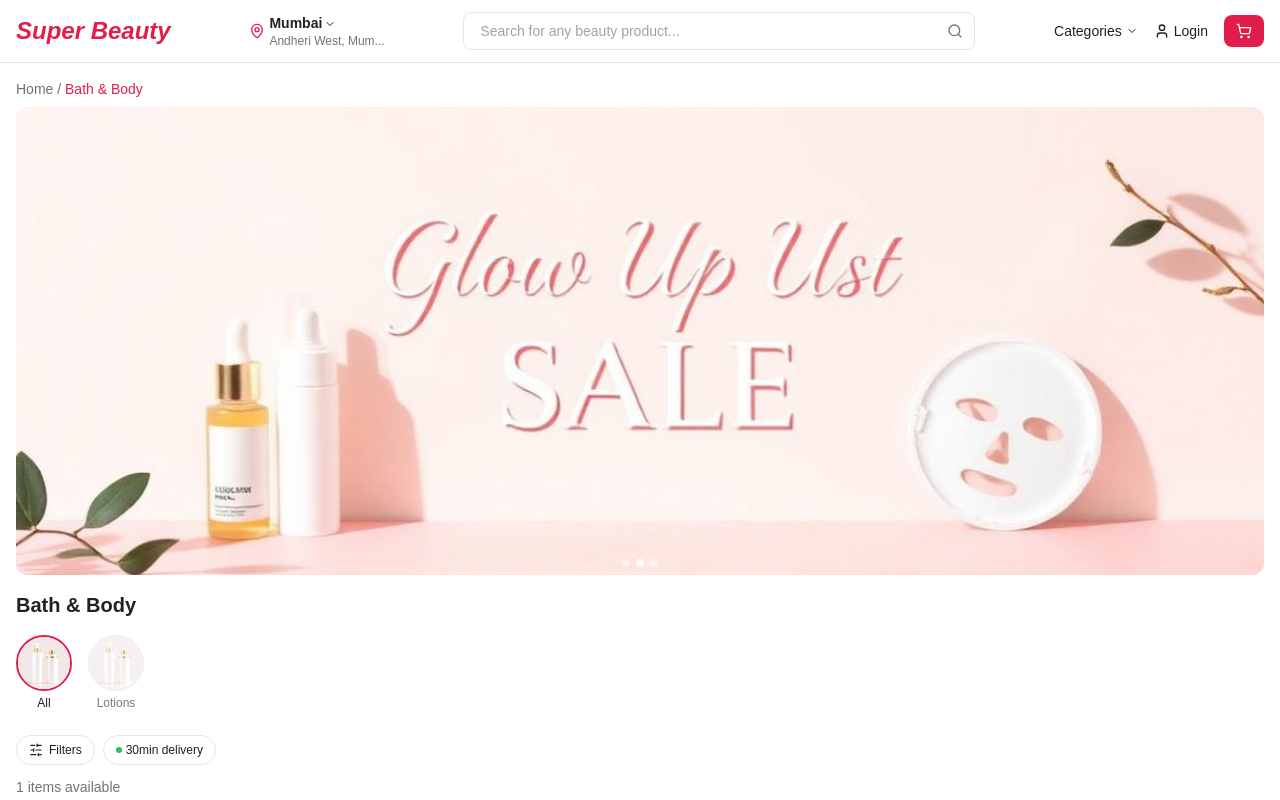
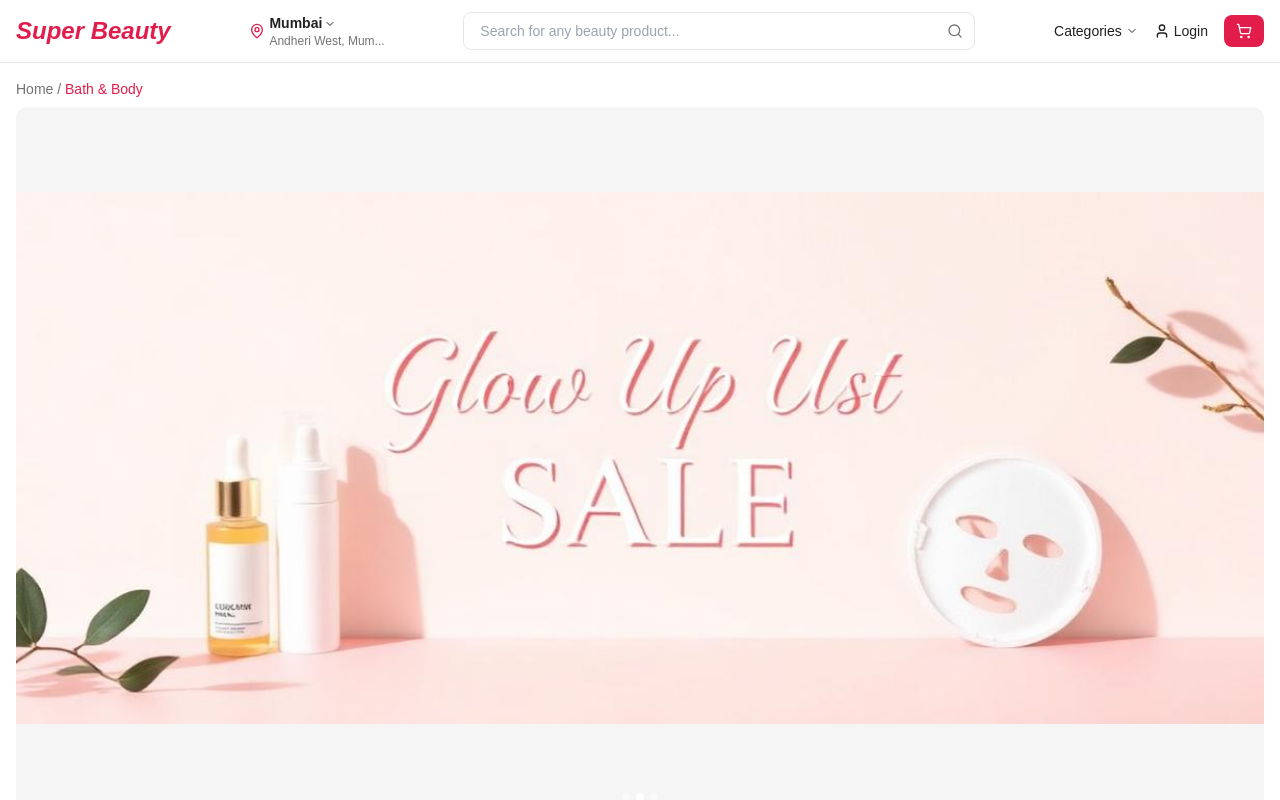
Before and after one commit to ajay-turningpoint-vapi/ecommerce-test-tp, a React (Vite) app: page /category/bath-body in a window 1280 px wide. Shown: the top 800 px of the page. Built offline with nearby package versions, Linux system fonts and the light colour scheme; the HTML template or start-up script is replaced by a standard one.

Commit message:
Banner images 16:9 fit
Co-authored-by: ajay-turningpoint-vapi <158992190+ajay-turningpoint-vapi@users.noreply.github.com>

```diff
--- a/src/components/banners/BannerSlider.tsx
+++ b/src/components/banners/BannerSlider.tsx
@@ -21,8 +21,8 @@ const BannerSlider = ({ banners, autoPlay = true, interval = 3500, className = '
     <div className={`relative rounded-xl overflow-hidden group bg-muted ${className}`}>
       <div className="flex transition-transform duration-500 ease-out" style={{ transform: `translateX(-${current * 100}%)` }}>
         {banners.map((b, i) => (
-          <div key={i} className="w-full shrink-0 aspect-[16/9] sm:aspect-[16/7] md:aspect-[16/6] bg-muted">
-            <img src={b.image} alt={b.alt} className="w-full h-full object-cover" loading={i === 0 ? 'eager' : 'lazy'} width={1920} height={1080} />
+          <div key={i} className="w-full shrink-0 aspect-video bg-muted">
+            <img src={b.image} alt={b.alt} className="w-full h-full object-contain" loading={i === 0 ? 'eager' : 'lazy'} />
           </div>
         ))}
       </div>
--- a/src/components/banners/PromoBanner.tsx
+++ b/src/components/banners/PromoBanner.tsx
@@ -16,7 +16,9 @@ const PromoBanner = ({ image, title, subtitle, cta, link = '/', variant = 'horiz
   if (variant === 'full' && image) {
     return (
       <Link to={link} className={`block rounded-xl overflow-hidden relative group bg-muted ${className}`}>
-        <img src={image} alt={title} className="w-full h-auto object-contain" loading="lazy" />
+        <div className="aspect-video">
+          <img src={image} alt={title} className="w-full h-full object-contain" loading="lazy" />
+        </div>
       </Link>
     );
   }
@@ -36,7 +38,9 @@ const PromoBanner = ({ image, title, subtitle, cta, link = '/', variant = 'horiz
   if (variant === 'vertical' && image) {
     return (
       <Link to={link} className={`block rounded-xl overflow-hidden bg-muted ${className}`}>
-        <img src={image} alt={title} className="w-full h-full object-contain" loading="lazy" />
+        <div className="aspect-[9/16] sm:aspect-[3/4]">
+          <img src={image} alt={title} className="w-full h-full object-contain" loading="lazy" />
+        </div>
       </Link>
     );
   }
@@ -45,8 +49,9 @@ const PromoBanner = ({ image, title, subtitle, cta, link = '/', variant = 'horiz
   return (
     <Link to={link} className={`block rounded-xl overflow-hidden bg-muted ${className}`}>
       {image ? (
-        <img src={image} alt={title} className="w-full h-auto object-contain" loading="lazy" />
-      ) : (
+        <div className="aspect-video">
+          <img src={image} alt={title} className="w-full h-full object-contain" loading="lazy" />
+        </div>
         <div className={`flex items-center justify-between px-5 py-4 ${bgColor || 'bg-accent'}`}>
           <div>
             <h3 className="text-sm md:text-base font-bold">{title}</h3>
```
